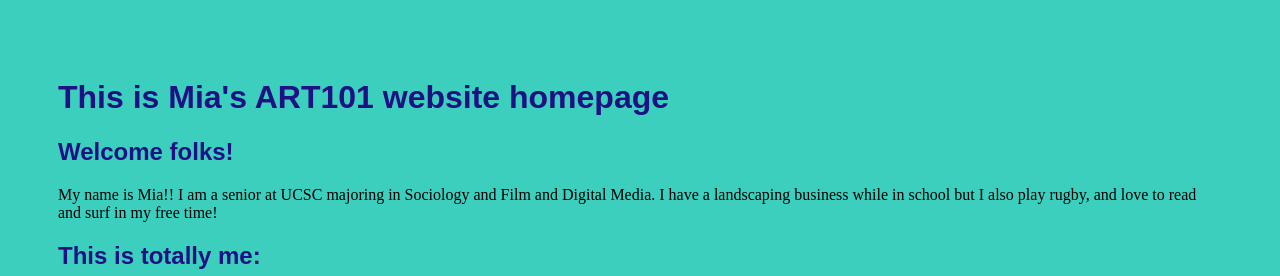
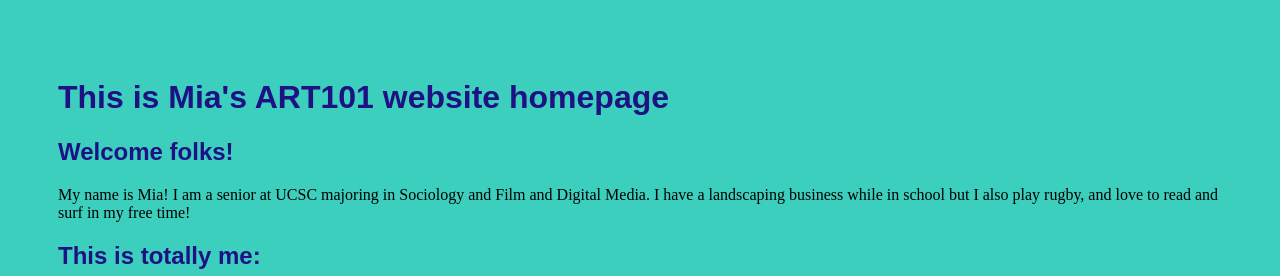
Before and after one commit to mrichar5-code/ART101, a plain HTML site: page index.html in a window 1280 px wide. Shown: the top 276 px of the page. Drawn offline with Linux system fonts and the light colour scheme.

Commit message:
Update index.html

```diff
--- a/index.html
+++ b/index.html
@@ -11,7 +11,7 @@
         <h2>Welcome folks!</h2>
 
         <p>
-            My name is Mia!! I am a senior at UCSC majoring in Sociology and Film and Digital Media.
+            My name is Mia! I am a senior at UCSC majoring in Sociology and Film and Digital Media.
             I have a landscaping business while in school but I also play rugby, and love to read and surf in my free time!
         </p>
 
```
